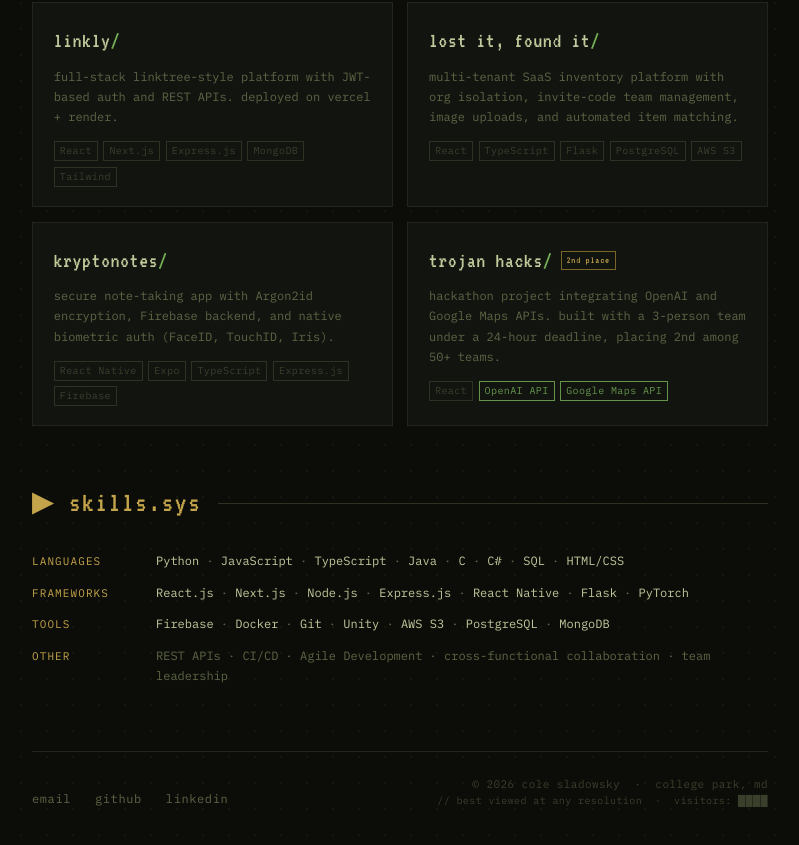
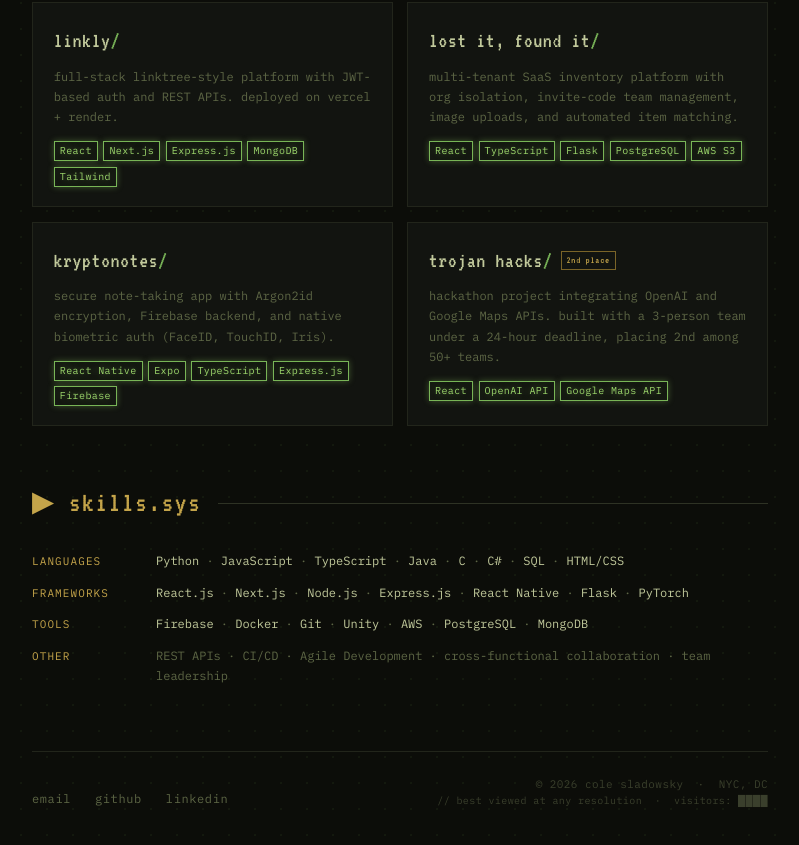
Before and after one commit to ColeSlad/personal-site, a Next.js app: page / in a window 1280 px wide. Shown: the part 1610-2455 px from the top of the page, without its empty margins (240-1039 px from the left). Built offline with nearby package versions, Linux system fonts and the light colour scheme.

Commit message:
fix project glow

```diff
--- a/app/globals.css
+++ b/app/globals.css
@@ -391,16 +391,13 @@ a.project-link:hover .slash {
 
 .tag {
   font-size: 10px;
-  color: var(--text-muted);
-  border: 1px solid var(--border-mid);
+  color: var(--accent-bright);
+  border: 1px solid var(--accent);
   padding: 0 5px;
   letter-spacing: 0.04em;
   line-height: 1.8;
-}
-.tag.hi {
-  color: var(--accent);
-  border-color: var(--accent);
-  opacity: 0.8;
+  box-shadow: 0 0 6px rgba(157, 216, 108, 0.35), inset 0 0 6px rgba(157, 216, 108, 0.05);
+  text-shadow: 0 0 8px rgba(157, 216, 108, 0.6);
 }
 
 /* ─── Skills ─── */
--- a/app/page.tsx
+++ b/app/page.tsx
@@ -189,7 +189,7 @@ export default function Home() {
             </p>
             <div className="project-stack">
               {['React', 'OpenAI API', 'Google Maps API'].map(t => (
-                <span key={t} className={t !== 'React' ? 'tag hi' : 'tag'}>{t}</span>
+                <span key={t} className="tag">{t}</span>
               ))}
             </div>
           </div>
@@ -216,7 +216,7 @@ export default function Home() {
           <div className="skill-row">
             <span className="skill-label">tools</span>
             <span className="skill-vals">
-              <strong>Firebase</strong> · <strong>Docker</strong> · <strong>Git</strong> · <strong>Unity</strong> · <strong>AWS S3</strong> · <strong>PostgreSQL</strong> · <strong>MongoDB</strong>
+              <strong>Firebase</strong> · <strong>Docker</strong> · <strong>Git</strong> · <strong>Unity</strong> · <strong>AWS</strong> · <strong>PostgreSQL</strong> · <strong>MongoDB</strong>
             </span>
           </div>
           <div className="skill-row">
@@ -236,7 +236,7 @@ export default function Home() {
           <a href="https://linkedin.com/in/cole-sladowsky" target="_blank" rel="noopener noreferrer">linkedin</a>
         </div>
         <div className="footer-meta">
-          <p className="copyright">© 2026 cole sladowsky &nbsp;·&nbsp; college park, md</p>
+          <p className="copyright">© 2026 cole sladowsky &nbsp;·&nbsp; NYC, DC</p>
           <p className="visitor">// best viewed at any resolution &nbsp;·&nbsp; visitors: ████</p>
         </div>
       </footer>
```
